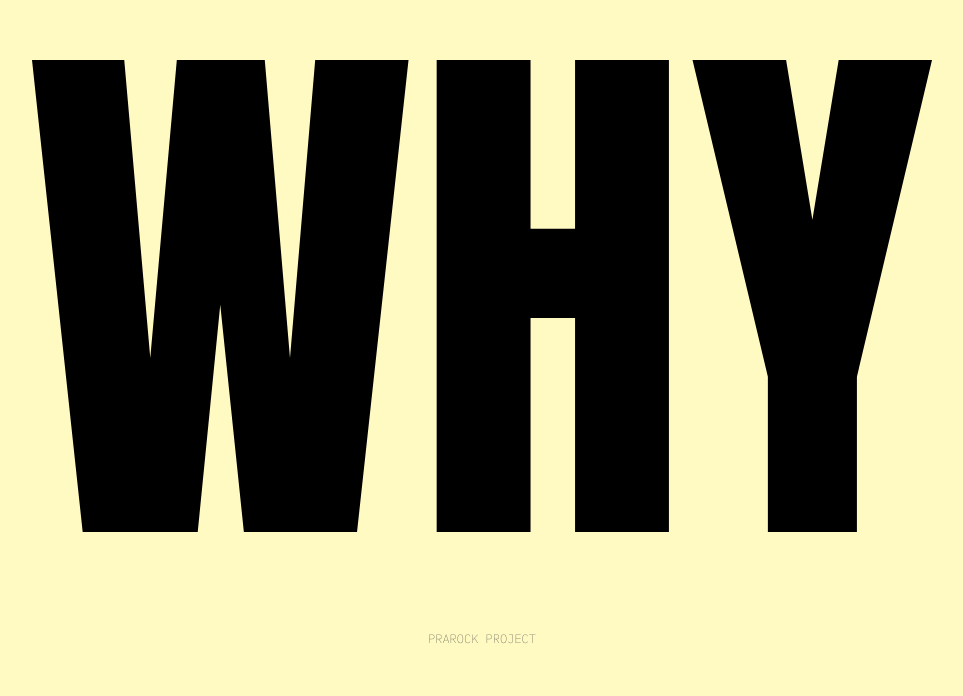
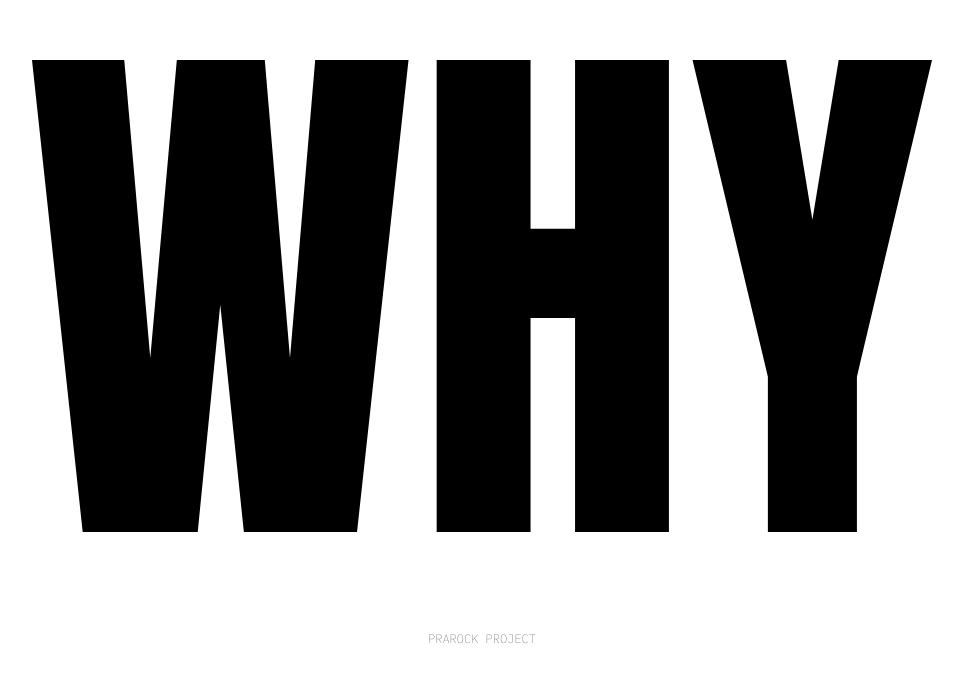
Before and after one commit to neegor/prk.github.io, a plain HTML site: page index.html in a window 1280 px wide. Shown: the part 104-800 px from the top of the page, without its empty margins (158-1121 px from the left). Drawn offline with nearby package versions, Linux system fonts and the light colour scheme.

Commit message:
delete bg-color

```diff
--- a/main.css
+++ b/main.css
@@ -4,7 +4,6 @@
 body,
 html {
     height: 100%;
-    background-color: #FFF9C2;
 }
 
 div.main {
```
